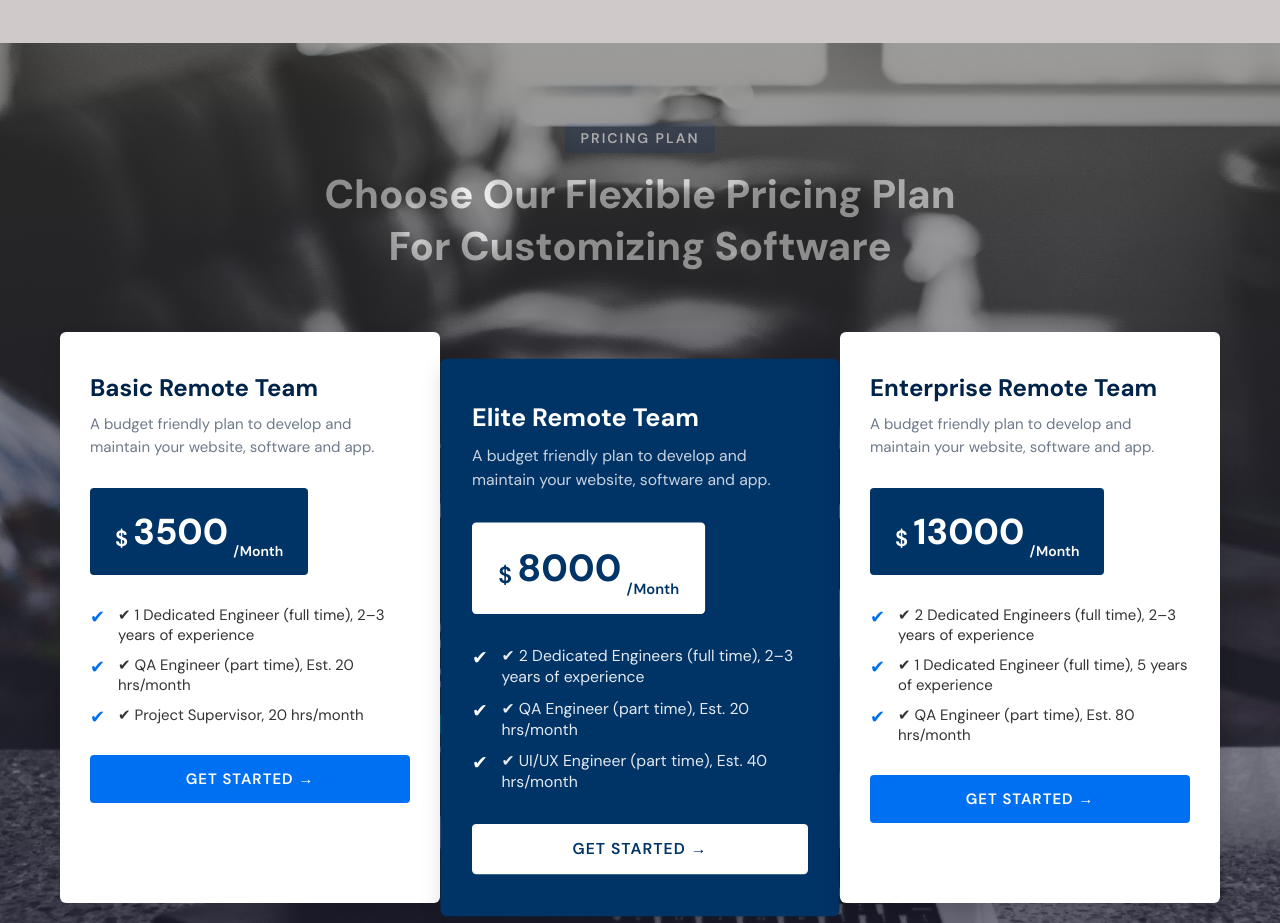
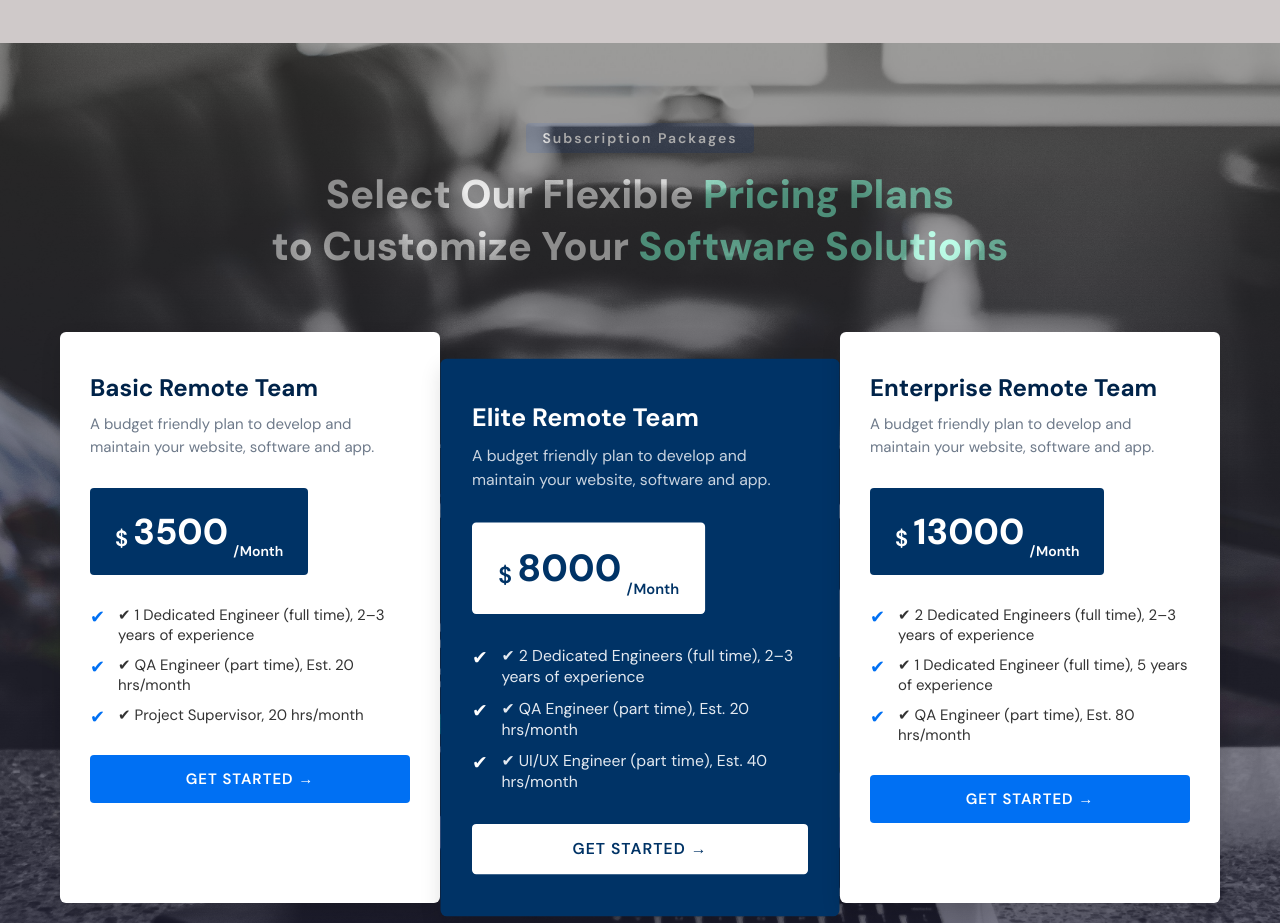
Before and after one commit to faizanshk22/BusinessProject, a React (Vite) app: page / in a window 1280 px wide. Shown: the part 4240-5163 px from the top of the page. Built offline with nearby package versions, Linux system fonts and the light colour scheme.

Commit message:
skill writing completed

```diff
--- a/src/components/skills/Skill.jsx
+++ b/src/components/skills/Skill.jsx
@@ -11,10 +11,9 @@ function Skill() {
 
         </div>
       <div className="skill__header">
-        <p className="skill__subtitle">PRICING PLAN</p>
+        <p className="skill__subtitle">Subscription Packages</p>
         <h1 className="skill__title">
-          Choose Our Flexible Pricing Plan <br /> For Customizing Software
-        </h1>
+Select Our Flexible <span> Pricing Plans </span> <br /> to Customize Your <span> Software Solutions</span>        </h1>
       </div>
 
       <div className="skill__cards">
--- a/src/components/skills/Skill.scss
+++ b/src/components/skills/Skill.scss
@@ -44,6 +44,9 @@
     color: white;
     margin-bottom: 60px;
     line-height: 1.3;
+    span{
+      color: aquamarine;
+    }
 
     @include mobile {
       font-size: 26px;
@@ -219,7 +222,7 @@
     color: #003366;
 
     &:hover {
-      background: #e4e4e4;
+      background: gray;
     }
   }
 }
```
